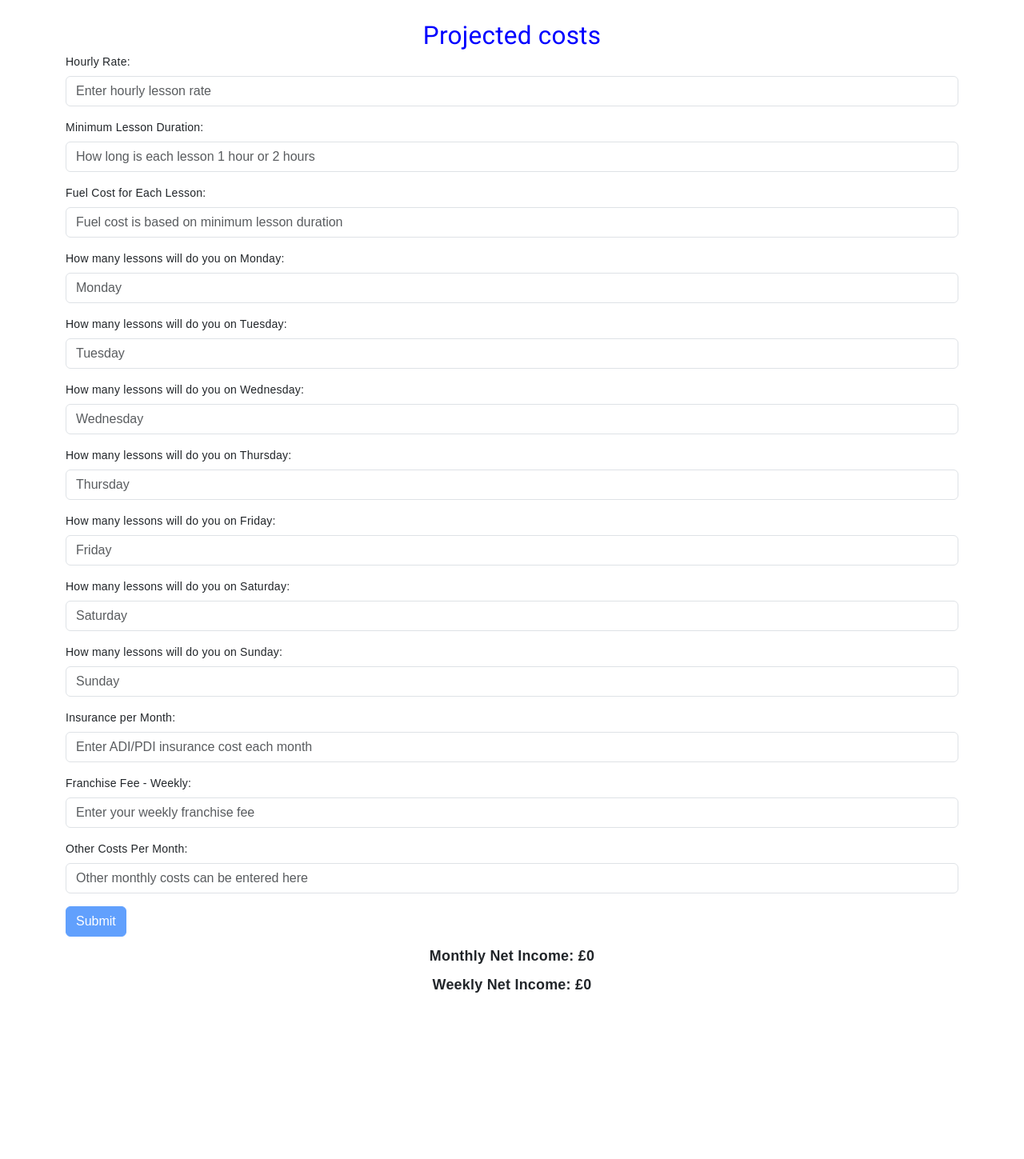
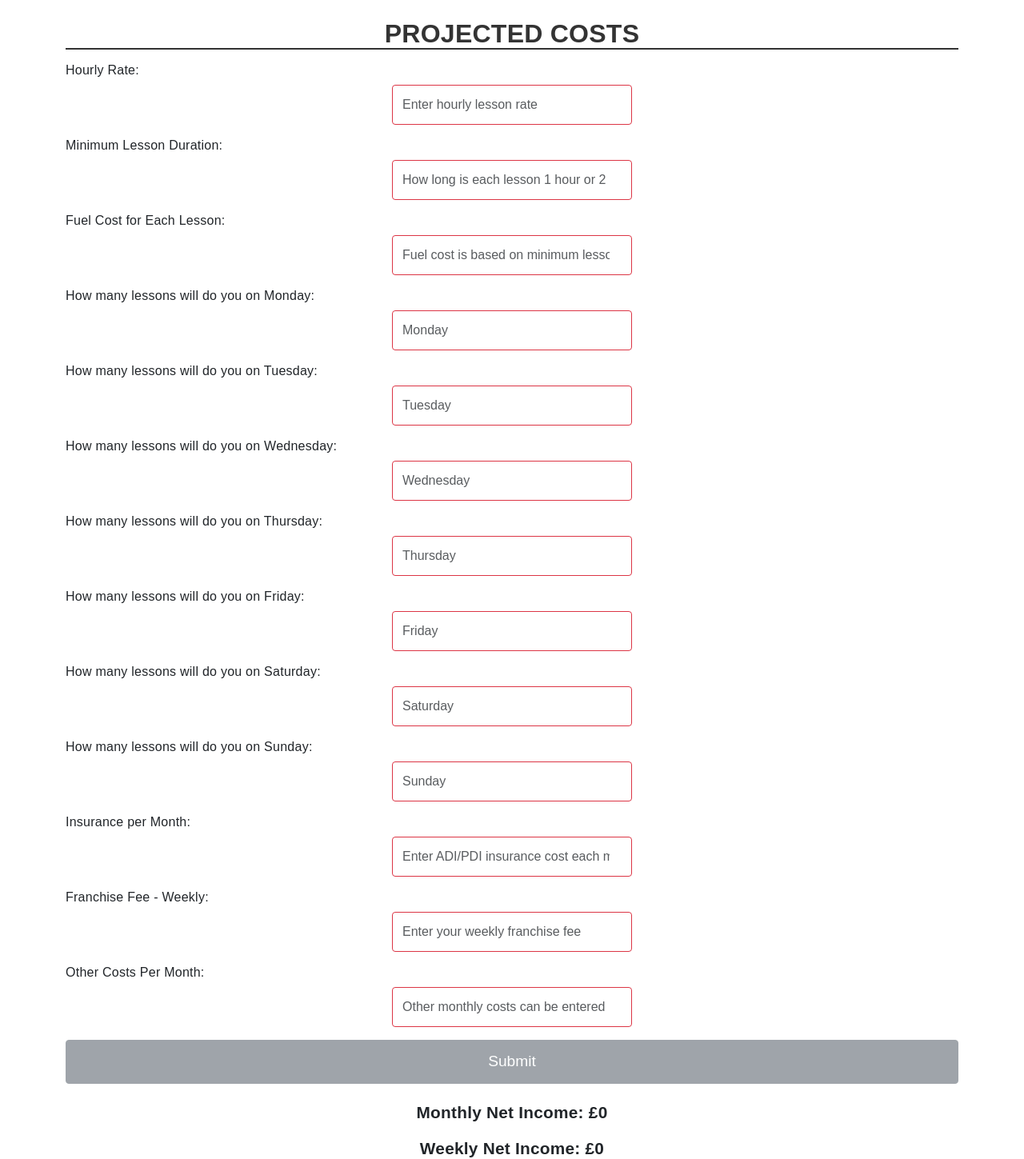
Before and after one commit to SAIFSB/saifsb.github.io, an Angular app: page / in a window 1280 px wide. Shown: the whole page at 80% size. Before the commit the page ends 1242 px from the top, so only its background shows below. Built offline with nearby package versions, Linux system fonts and the light colour scheme.

Commit message:
CSS style changes

```diff
--- a/src/app/form/form.component.css
+++ b/src/app/form/form.component.css
@@ -1,37 +1,101 @@
+form {
+    font-family: Arial, Helvetica, sans-serif;
+    max-width: 100%;
+}
 
-form{
-    font-family:Arial, Helvetica, sans-serif;
-}
-.top-form{
+.top-form {
     text-align: center;
     width: 100%;
 }
-.title-form{
-    padding-top: 2ch;
-    font-size: 4ch;
-    color: blue;
-
+.title-form {
+    font-family: Arial, Helvetica, sans-serif; /* Minimalist font */
+    font-size: 2rem; /* Adequate size for visibility */
+    font-weight: bold; /* Bold for emphasis */
+    text-transform: uppercase; /* Capitalize all letters */
+    color: #333; /* A dark shade for contrast */
+    text-align: center; /* Center alignment */
+    border-bottom: 2px solid #333; /* Underline effect */
+    padding-top: 2.0rem;
+    padding-bottom: 0.5rem; /* Spacing above the underline */
+    margin-bottom: 1rem; /* Spacing below the title */
 }
 
 
-.form-bottom{
+.form-label {
+    font-size: 1rem;
+    margin-bottom: .5rem;
+    display: block;
+}
 
-    margin-top: 12px;
+.form-control {
+    display: block;
+    width: 100%;
+    padding: 0.5rem;
+    font-size: 1rem;
+    line-height: 1.5;
+    border: 1px solid #ced4da;
+    border-radius: 0.25rem;
+    margin-bottom: 1rem; /* Spacing between form fields */
+    max-width: 300px; /* Maximum width set */
+    margin: 0 auto; /* Centering the field */
+}
+
+
+.btn-primary {
+    background-color: #007bff;
+    border-color: #007bff;
+    padding: 0.75rem 1.5rem;
+    font-size: 1.2rem;
+    line-height: 1.5;
+    border-radius: 0.25rem;
+    width: 100%;
+}
+
+.form-bottom {
+    margin-top: 1rem;
     text-align: center;
 }
-.output{
-    padding-top: 2px;
-    font-size: 2.3ch;
+
+.output {
+    padding-top: 0.5rem;
+    font-size: 1.3rem;
     font-weight: bold;
 }
 
-.extra-info{
-    margin-left: 7px;
+@media (max-width: 768px) {
+    .title-form {
+        font-size: 1.2rem;
+    }
+
+    .output {
+        font-size: 1.1rem;
+    }
 }
 
-@media (max-width: 1000px) {
+.form-control {
+    /* ...existing styles... */
+    transition: border-color 0.3s;
+    padding: 0.75rem; /* Increase for touch-friendliness */
+    font-size: 1rem;
+}
 
-    button{
-        width: 100%;
-    }
+.form-control:invalid {
+    border-color: #dc3545; /* Red for invalid input */
 }
+
+.form-control:valid {
+    border-color: #28a745; /* Green for valid input */
+}
+
+.btn-primary:disabled {
+    background-color: #6c757d;
+    border-color: #6c757d;
+}
+
+.day-input {
+    display: grid;
+    grid-template-columns: auto 1fr; /* Label and dropdown side by side */
+    gap: 0.5rem;
+    align-items: center;
+    margin-bottom: 1rem;
+}
```
Also changed, not shown: 3 other files (tests, documents, lock files or other folders).
